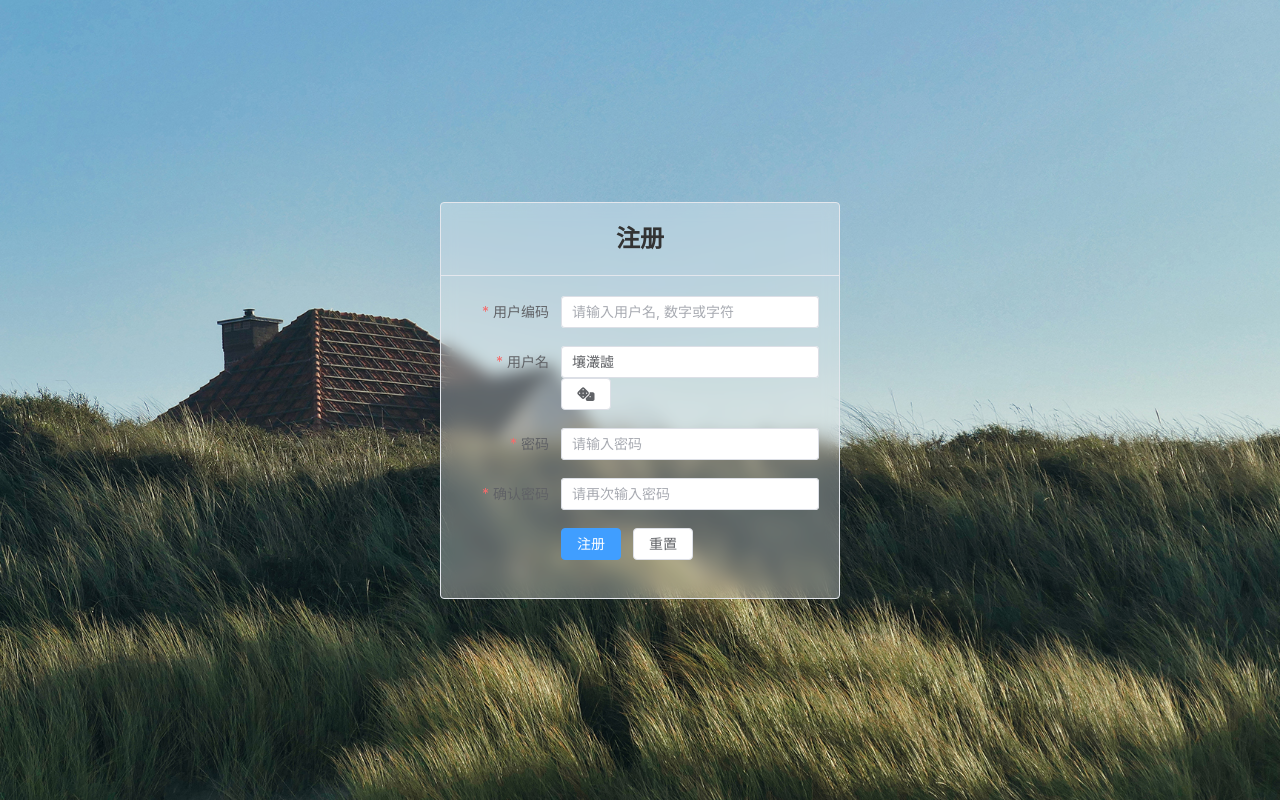
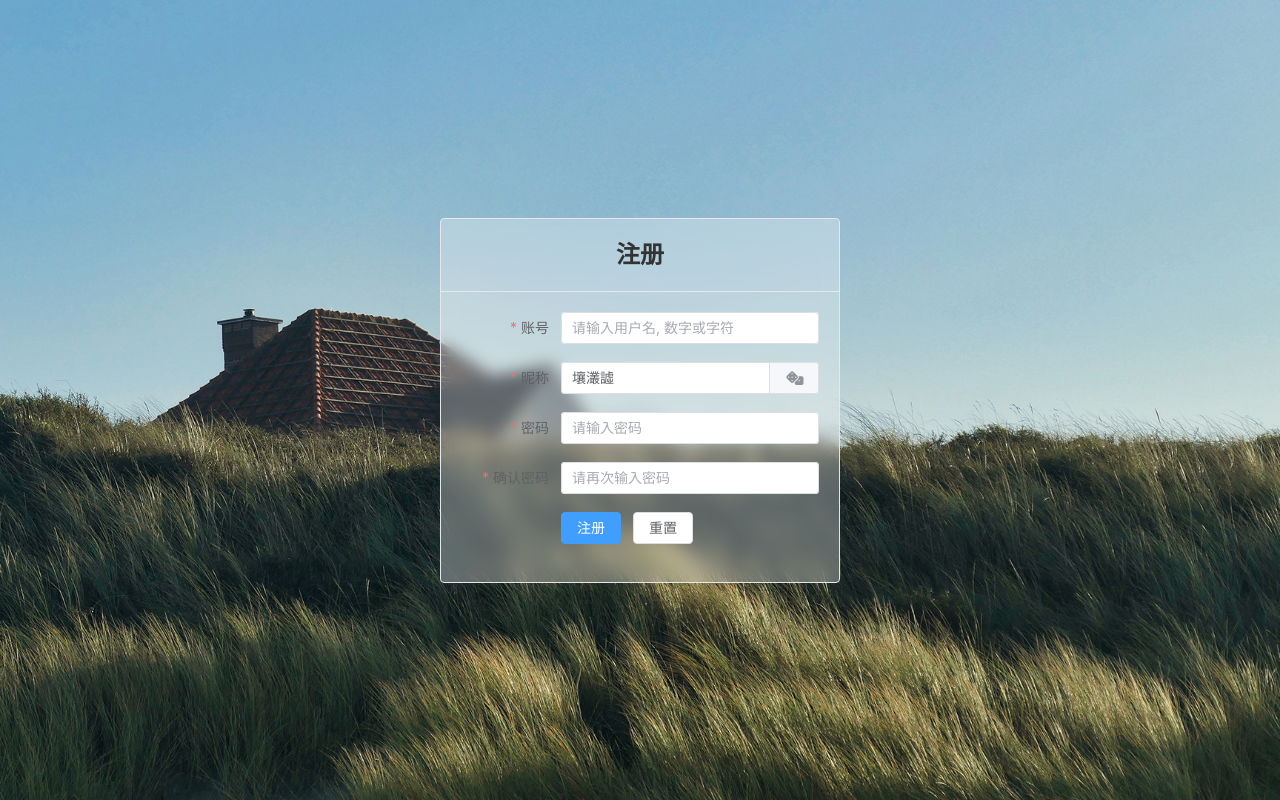
Before and after one commit to Happy-Code-Team/photo-judge-front, a Vue app: page /register in a window 1280 px wide. Built offline with nearby package versions, Linux system fonts and the light colour scheme.

Commit message:
修改部署配置文件 (#7)
* 增加登录和注册功能

* 增加自动部署

* 修改部署配置文件

```diff
--- a/src/components/login/register-page.vue
+++ b/src/components/login/register-page.vue
@@ -7,24 +7,26 @@
         </div>
       </template>
       <el-form :model="registerForm" :rules="rules" ref="registerFormRef" label-width="100px">
-        <el-form-item label="用户编码" prop="userCode">
+        <el-form-item label="账号" prop="userCode">
           <el-input v-model="registerForm.userCode" placeholder="请输入用户名, 数字或字符" @dblclick="selectAll"></el-input>
         </el-form-item>
 
-        <el-form-item label="用户名" prop="userName">
+        <el-form-item label="昵称" prop="userName">
           <el-input v-model="registerForm.userName" placeholder="请输入用户名" @dblclick="selectAll">
+            <template #append>
+              <el-button @click="generateRandomUsername" type="primary" plain>
+                <font-awesome-icon icon="dice" />
+              </el-button>
+            </template>
           </el-input>
-          <el-button @click="generateRandomUsername">
-            <font-awesome-icon icon="dice" />
-          </el-button>
         </el-form-item>
 
         <el-form-item label="密码" prop="userPassword">
-          <el-input type="password" v-model="registerForm.userPassword" placeholder="请输入密码" @dblclick="selectAll"></el-input>
+          <el-input type="password" v-model="registerForm.userPassword" placeholder="请输入密码" show-password @dblclick="selectAll"></el-input>
         </el-form-item>
 
         <el-form-item label="确认密码" prop="confirmuserPassword">
-          <el-input type="password" v-model="registerForm.confirmuserPassword" placeholder="请再次输入密码" @dblclick="selectAll"></el-input>
+          <el-input type="password" v-model="registerForm.confirmuserPassword" placeholder="请再次输入密码" show-password @dblclick="selectAll"></el-input>
         </el-form-item>
 
         <el-form-item>
--- a/src/utils/axios.js
+++ b/src/utils/axios.js
@@ -1,8 +1,7 @@
 import axios from 'axios';
 
 const instance = axios.create({
-  // baseURL: 'http://localhost:8089/photo', // 根据你的后端地址修改
-  baseURL: '/photo',
+  baseURL: import.meta.env.VITE_API_BASE_URL,
   timeout: 5000,
   headers: {
     'Content-Type': 'application/json'
```
Also changed, not shown: 2 other files (tests, documents, lock files or other folders).
